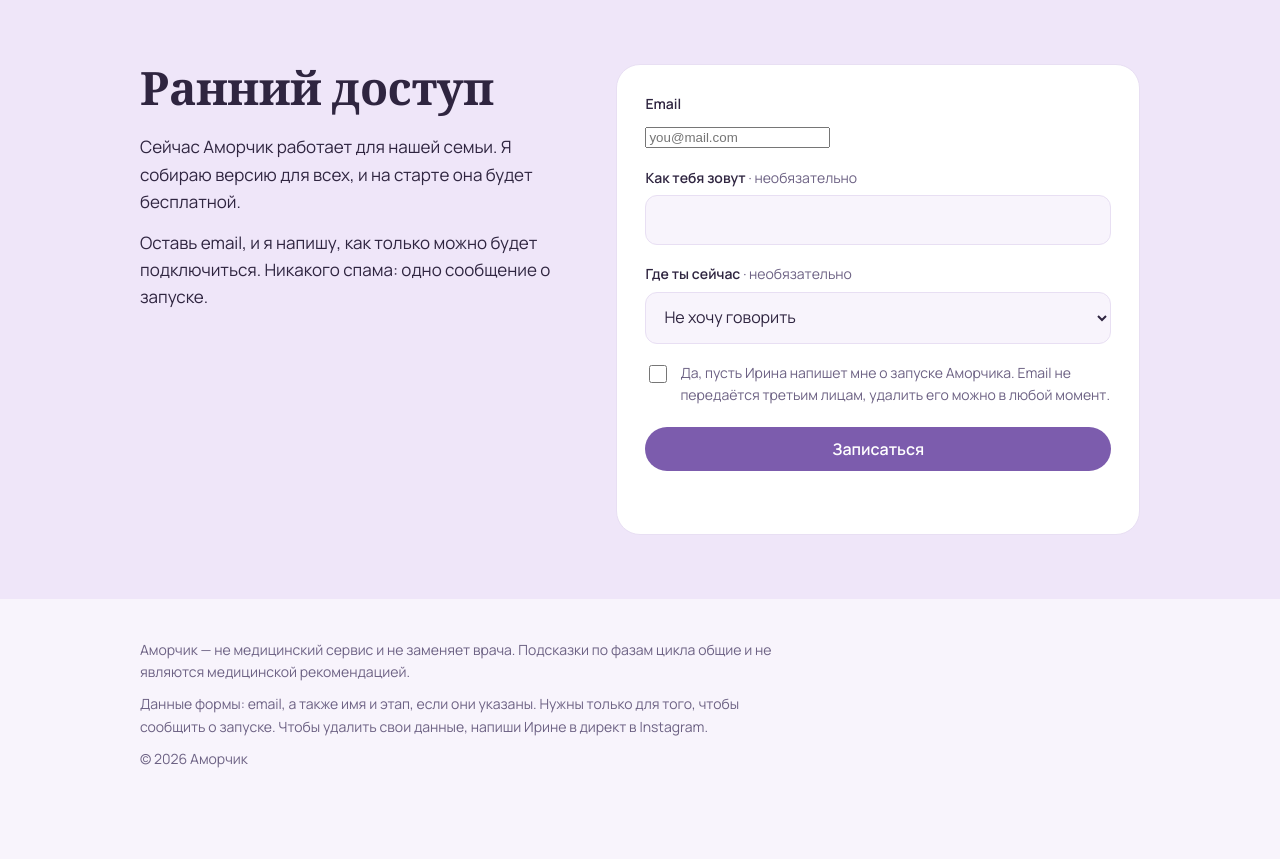
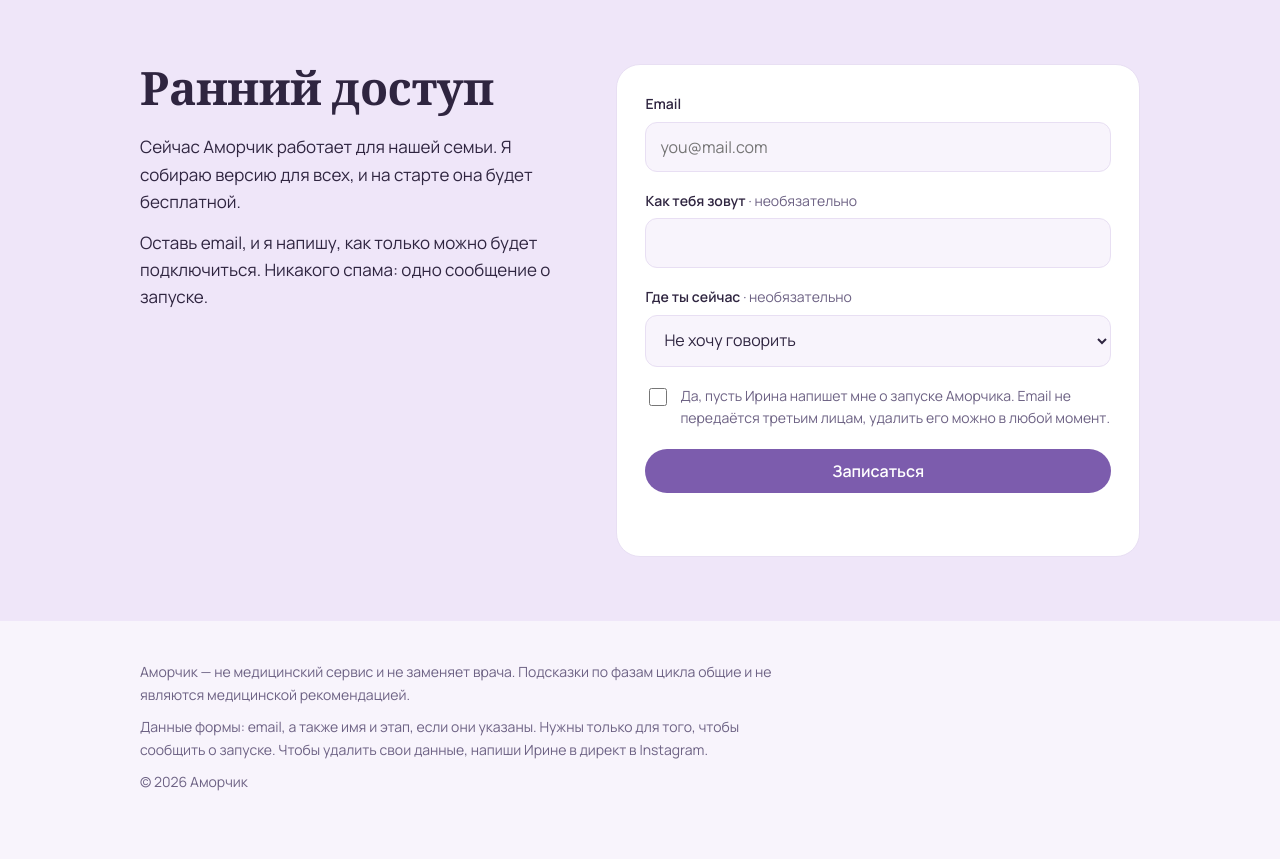
Before and after one commit to itveritneva/amorchik, a plain HTML site: page index.html in a window 1280 px wide. Shown: the part 2200-3059 px from the top of the page. Before the commit the page ends 3037 px from the top, so only its background shows below. Drawn offline with nearby package versions, Linux system fonts and the light colour scheme.

Commit message:
Style the email input like other fields
Co-Authored-By: Claude Opus 5.5 <noreply@anthropic.com>

```diff
--- a/index.html
+++ b/index.html
@@ -99,7 +99,7 @@
   label { display: block; font-size: 14px; font-weight: 600; margin: 0 0 6px; }
   .field { margin-bottom: 18px; }
   .hint { font-weight: 400; color: var(--muted); }
-  input[type=text], select {
+  input[type=text], input[type=email], select {
     width: 100%; padding: 13px 14px; border: 1px solid var(--line); border-radius: 12px;
     background: var(--bg); color: var(--ink); font: 400 16px Manrope, sans-serif;
   }
```
